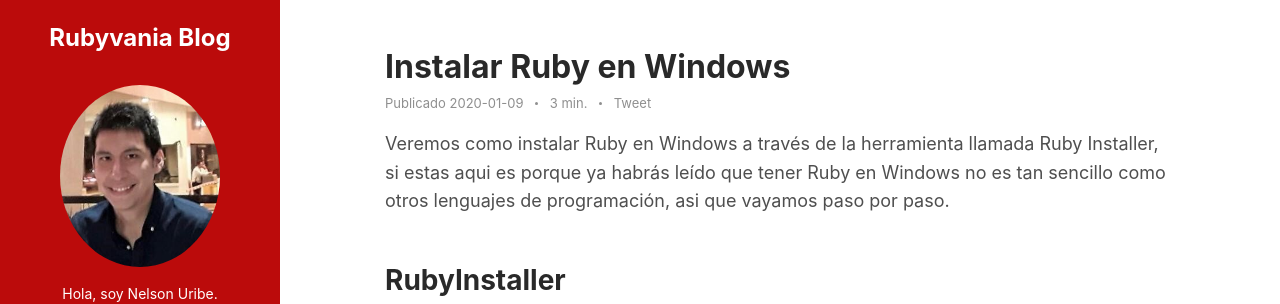
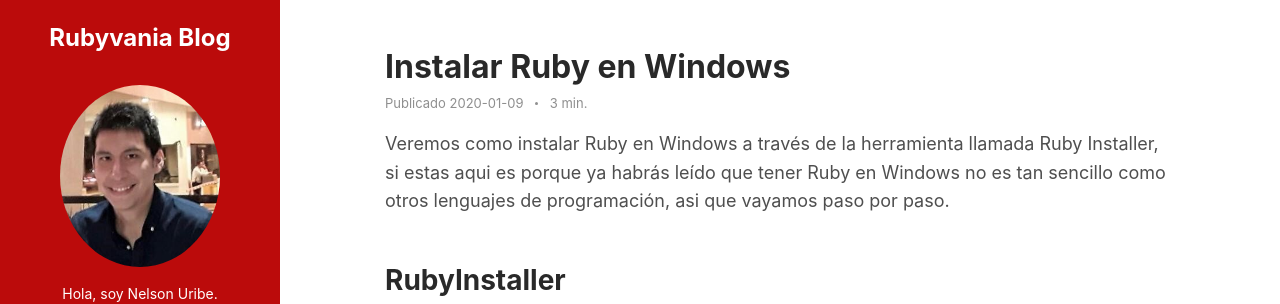
Before and after one commit to hollow-hunter/rubyvania-blog, a Jekyll site: the page built from _posts/2020/1-january/2020-1-9-installation.md, in a window 1280 px wide and 900 px high. Shown: the top 304 px of the window. Built offline with Jekyll 4.4.1, drawn with Linux system fonts in a browser that asks for light colours; comment, search, counter and statistics services are not loaded.

Commit message:
remove twitter share button.

```diff
--- a/_layouts/post.html
+++ b/_layouts/post.html
@@ -14,9 +14,6 @@
         </span>
         <span class="time">
           {{page.read_time}}
-        </span>
-        <span class="comment">
-          <a href="https://twitter.com/share?ref_src=twsrc%5Etfw" class="twitter-share-button" data-show-count="false">Tweet</a><script async src="https://platform.twitter.com/widgets.js" charset="utf-8"></script>
         </span>
       </div>
     </header>
```
